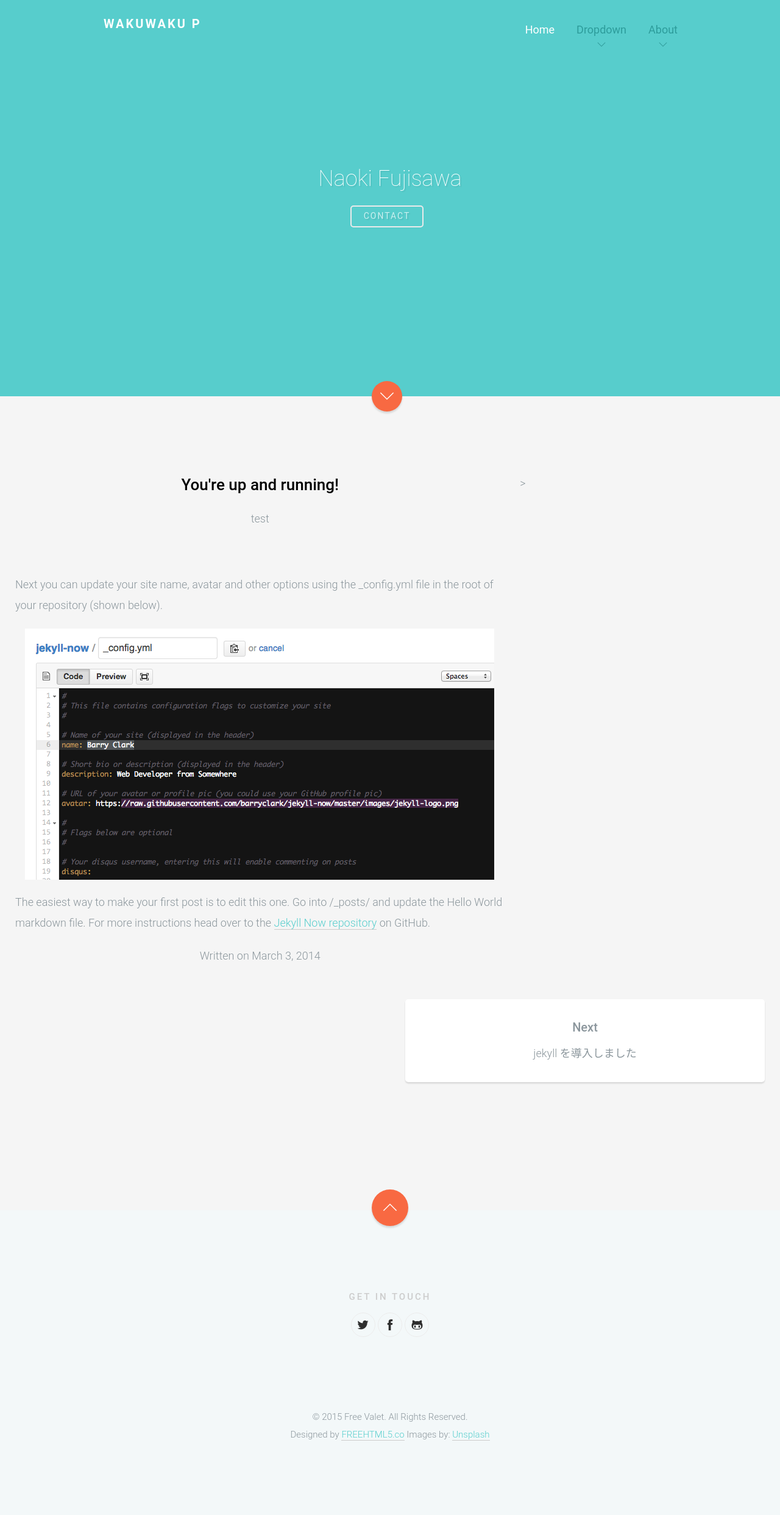
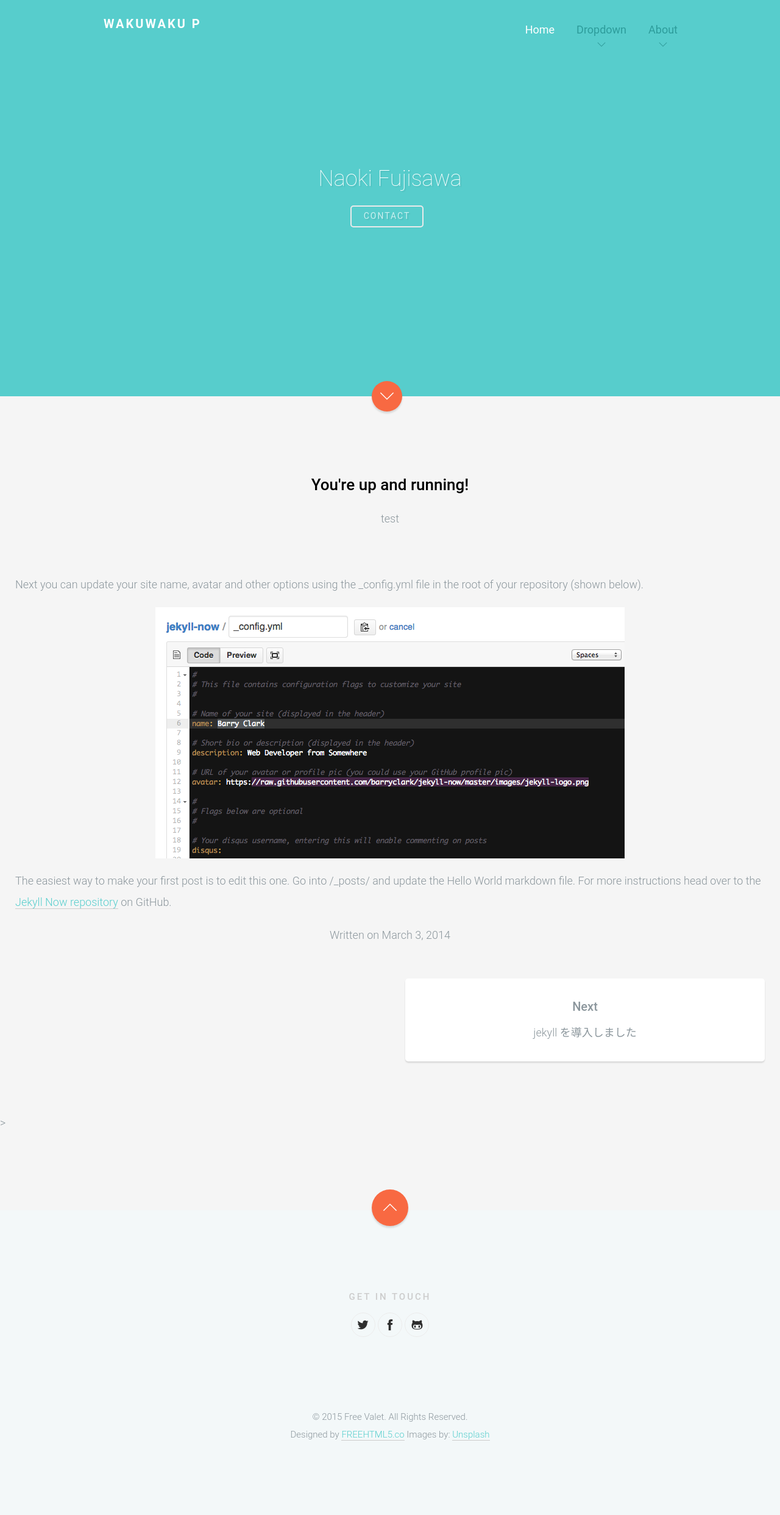
Before and after one commit to WakuwakuP/wakuwakup.github.io, a Jekyll site: the page built from _posts/2014-3-3-Hello-World.md, in a window 1280 px wide. Shown: the whole page at 61% size. Built offline with Jekyll 4.4.1, drawn with Linux system fonts in a browser that asks for light colours.

Commit message:
Revert "no message"
This reverts commit f56ce078833696773fb1eae7ef13f02989efdc0e.

```diff
--- a/_layouts/post.html
+++ b/_layouts/post.html
@@ -6,14 +6,14 @@
   <div class="fh5co-cards">
     <div class="container-fluid">
       <div class="row animate-box">
-        <div class="col-md-8 heading text-center">
+        <div class="col-md-12 heading text-center">
           <h2>{{ page.title }}</h2>
           <p>{{ page.category }}</p>
         </div>
-        <div class="col-md-8 animate-box fadeInUp animated">
+        <div class="col-md-12 animate-box fadeInUp animated">
           {{ content }}
         </div>
-        <div class="col-md-8 heading text-center">
+        <div class="col-md-12 heading text-center">
           Written on {{ page.date | date: "%B %e, %Y" }}
         </div>
         <div>
```
